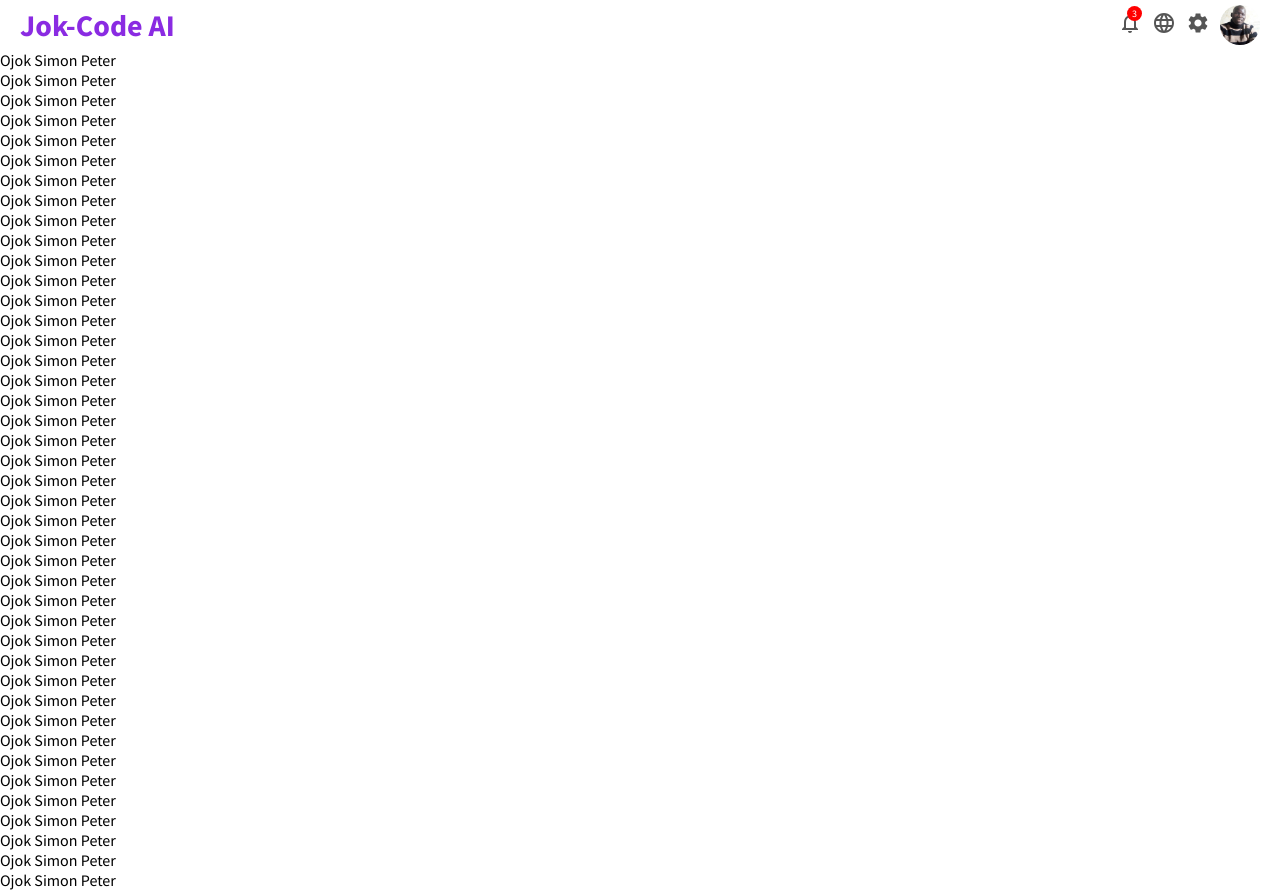
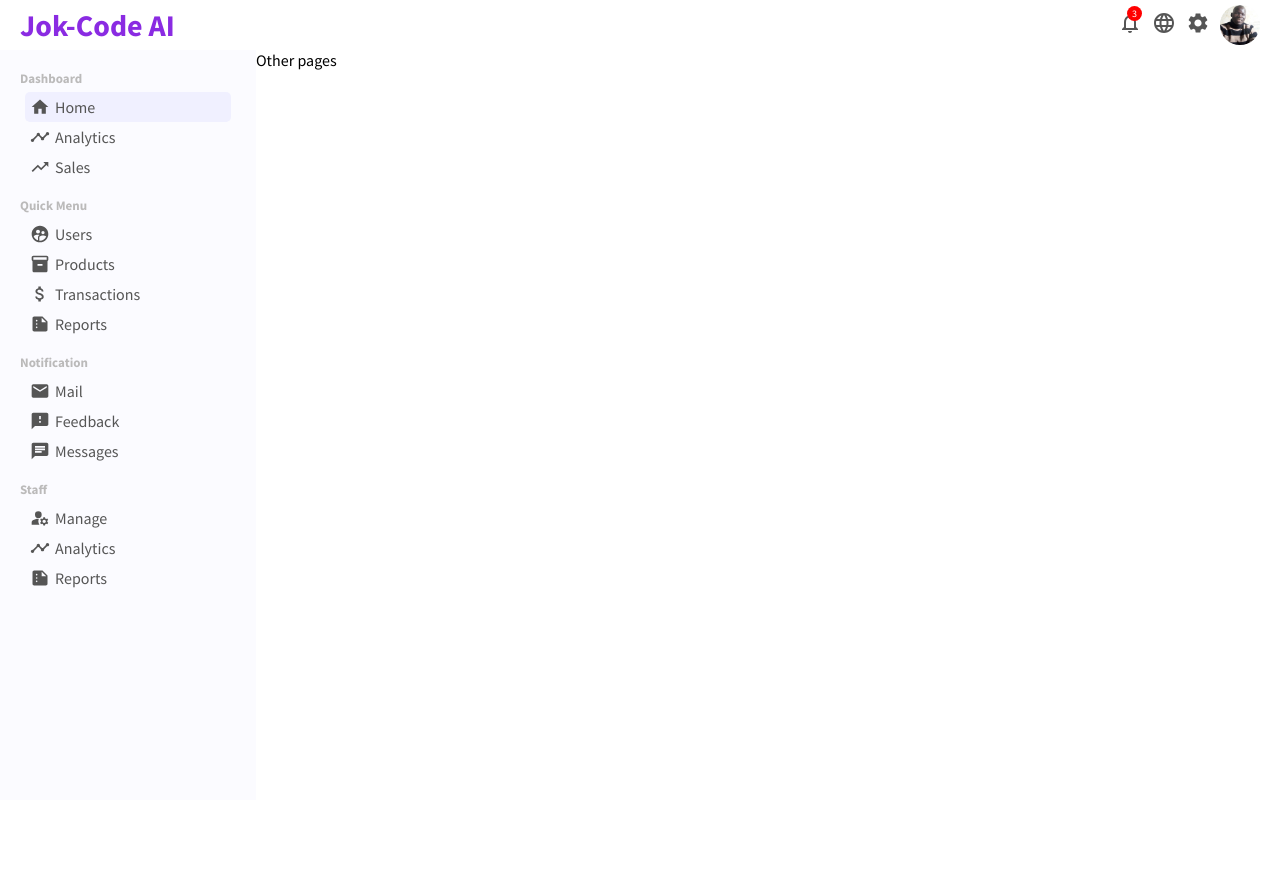
Before and after one commit to Jokmonsimon/react-admin-dashboard, a React (Create React App) app: page / in a window 1280 px wide. After the commit the page ends 800 px from the top, so only its background shows below. Built offline with nearby package versions, Linux system fonts and the light colour scheme.

Commit message:
Created and styled Side Menu Bar

```diff
--- /dev/null
+++ b/src/App.css
@@ -0,0 +1,8 @@
+.sidebar-container {
+  display: flex;
+}
+
+.others {
+  flex: 4;
+  background-color: white;
+}
--- a/src/App.js
+++ b/src/App.js
@@ -1,51 +1,15 @@
 import Header from "./components/header/Header";
+import Sidebar from "./components/sidebar/Sidebar";
+import "./App.css";
 
 function App() {
   return (
     <div>
       <Header />
-      Ojok Simon Peter <br />
-      Ojok Simon Peter <br />
-      Ojok Simon Peter <br />
-      Ojok Simon Peter <br />
-      Ojok Simon Peter <br />
-      Ojok Simon Peter <br />
-      Ojok Simon Peter <br />
-      Ojok Simon Peter <br />
-      Ojok Simon Peter <br />
-      Ojok Simon Peter <br />
-      Ojok Simon Peter <br />
-      Ojok Simon Peter <br />
-      Ojok Simon Peter <br />
-      Ojok Simon Peter <br />
-      Ojok Simon Peter <br />
-      Ojok Simon Peter <br />
-      Ojok Simon Peter <br />
-      Ojok Simon Peter <br />
-      Ojok Simon Peter <br />
-      Ojok Simon Peter <br />
-      Ojok Simon Peter <br />
-      Ojok Simon Peter <br />
-      Ojok Simon Peter <br />
-      Ojok Simon Peter <br />
-      Ojok Simon Peter <br />
-      Ojok Simon Peter <br />
-      Ojok Simon Peter <br />
-      Ojok Simon Peter <br />
-      Ojok Simon Peter <br />
-      Ojok Simon Peter <br />
-      Ojok Simon Peter <br />
-      Ojok Simon Peter <br />
-      Ojok Simon Peter <br />
-      Ojok Simon Peter <br />
-      Ojok Simon Peter <br />
-      Ojok Simon Peter <br />
-      Ojok Simon Peter <br />
-      Ojok Simon Peter <br />
-      Ojok Simon Peter <br />
-      Ojok Simon Peter <br />
-      Ojok Simon Peter <br />
-      Ojok Simon Peter <br />
+      <div className="sidebar-container">
+        <Sidebar />
+        <div className="others">Other pages</div>
+      </div>
     </div>
   );
 }
--- a/src/components/sidebar/Sidebar.css
+++ b/src/components/sidebar/Sidebar.css
@@ -0,0 +1,44 @@
+.sidebar {
+  flex: 1;
+  height: calc(100vh - 50px);
+  background-color: rgb(251, 251, 255);
+  position: sticky;
+  top: 50px;
+}
+
+.sidebar-wrapper {
+  padding: 20px;
+  color: #555;
+}
+
+.sidebar-menu {
+  margin-bottom: 10px;
+}
+
+.sidebar-title {
+  font-size: 13px;
+  color: rgb(187, 186, 186);
+}
+
+.sidebar-list {
+  list-style: none;
+  padding: 5px;
+}
+
+.sidebar-list-item {
+  padding: 5px;
+  cursor: pointer;
+  display: flex;
+  align-items: center;
+  border-radius: 5px;
+}
+
+.sidebar-list-item.active,
+.sidebar-list-item:hover {
+  background-color: rgb(240, 240, 255);
+}
+
+.sidebar-icon {
+  margin-right: 5px;
+  font-size: 20px !important;
+}
--- a/src/components/sidebar/Sidebar.jsx
+++ b/src/components/sidebar/Sidebar.jsx
@@ -0,0 +1,83 @@
+import React from "react";
+import "./Sidebar.css";
+import {
+  AttachMoney,
+  Chat,
+  Email,
+  Feedback,
+  Home,
+  Inventory,
+  ManageAccounts,
+  Summarize,
+  SupervisedUserCircle,
+  Timeline,
+  TrendingUp,
+} from "@mui/icons-material";
+
+export default function Sidebar() {
+  return (
+    <div className="sidebar">
+      <div className="sidebar-wrapper">
+        <div className="sidebar-menu">
+          <h3 className="sidebar-title">Dashboard</h3>
+          <ul className="sidebar-list">
+            <li className="sidebar-list-item active">
+              <Home className="sidebar-icon" /> Home
+            </li>
+            <li className="sidebar-list-item">
+              <Timeline className="sidebar-icon" /> Analytics
+            </li>
+            <li className="sidebar-list-item">
+              <TrendingUp className="sidebar-icon" /> Sales
+            </li>
+          </ul>
+        </div>
+        <div className="sidebar-menu">
+          <h3 className="sidebar-title">Quick Menu</h3>
+          <ul className="sidebar-list">
+            <li className="sidebar-list-item">
+              <SupervisedUserCircle className="sidebar-icon" /> Users
+            </li>
+            <li className="sidebar-list-item">
+              <Inventory className="sidebar-icon" /> Products
+            </li>
+            <li className="sidebar-list-item">
+              <AttachMoney className="sidebar-icon" /> Transactions
+            </li>
+            <li className="sidebar-list-item">
+              <Summarize className="sidebar-icon" /> Reports
+            </li>
+          </ul>
+        </div>
+        <div className="sidebar-menu">
+          <h3 className="sidebar-title">Notification</h3>
+          <ul className="sidebar-list">
+            <li className="sidebar-list-item">
+              <Email className="sidebar-icon" /> Mail
+            </li>
+            <li className="sidebar-list-item">
+              <Feedback className="sidebar-icon" /> Feedback
+            </li>
+            <li className="sidebar-list-item">
+              <Chat className="sidebar-icon" /> Messages
+            </li>
+          </ul>
+        </div>
+        <div className="sidebar-menu">
+          <h3 className="sidebar-title">Staff</h3>
+          <ul className="sidebar-list">
+            <li className="sidebar-list-item">
+              <ManageAccounts className="sidebar-icon" /> Manage
+            </li>
+            <li className="sidebar-list-item">
+              <Timeline className="sidebar-icon" /> Analytics
+            </li>
+            <li className="sidebar-list-item">
+              <Summarize className="sidebar-icon" /> Reports
+            </li>
+          </ul>
+        </div>
+      </div>
+    </div>
+  );
+}
```
